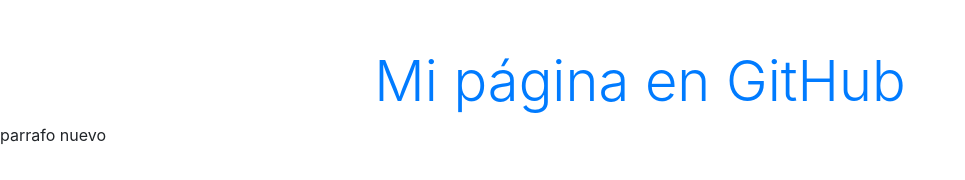
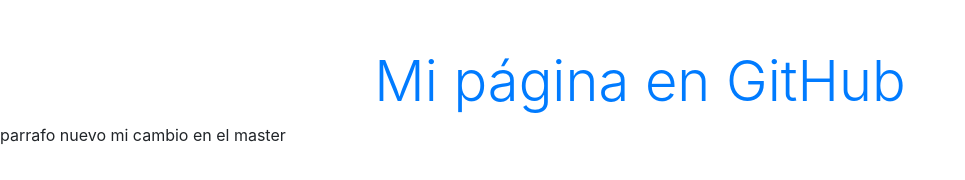
Before and after one commit to jgmendozara/sitiogh, a plain HTML site: page index.html in a window 1280 px wide. Shown: the whole page, without its empty margins (0-965 px from the left). Drawn offline with nearby package versions, Linux system fonts and the light colour scheme.

Commit message:
cambio en el master

```diff
--- a/index.html
+++ b/index.html
@@ -12,7 +12,7 @@
   </head>
   <body>
     <h1 class="text-center mt-5 display-4 text-primary">Mi página en GitHub</h1>
-    <p>parrafo nuevo</p>
+    <p>parrafo nuevo mi cambio en el master</p>
 
     <!-- Optional JavaScript -->
     <!-- jQuery first, then Popper.js, then Bootstrap JS -->
```
